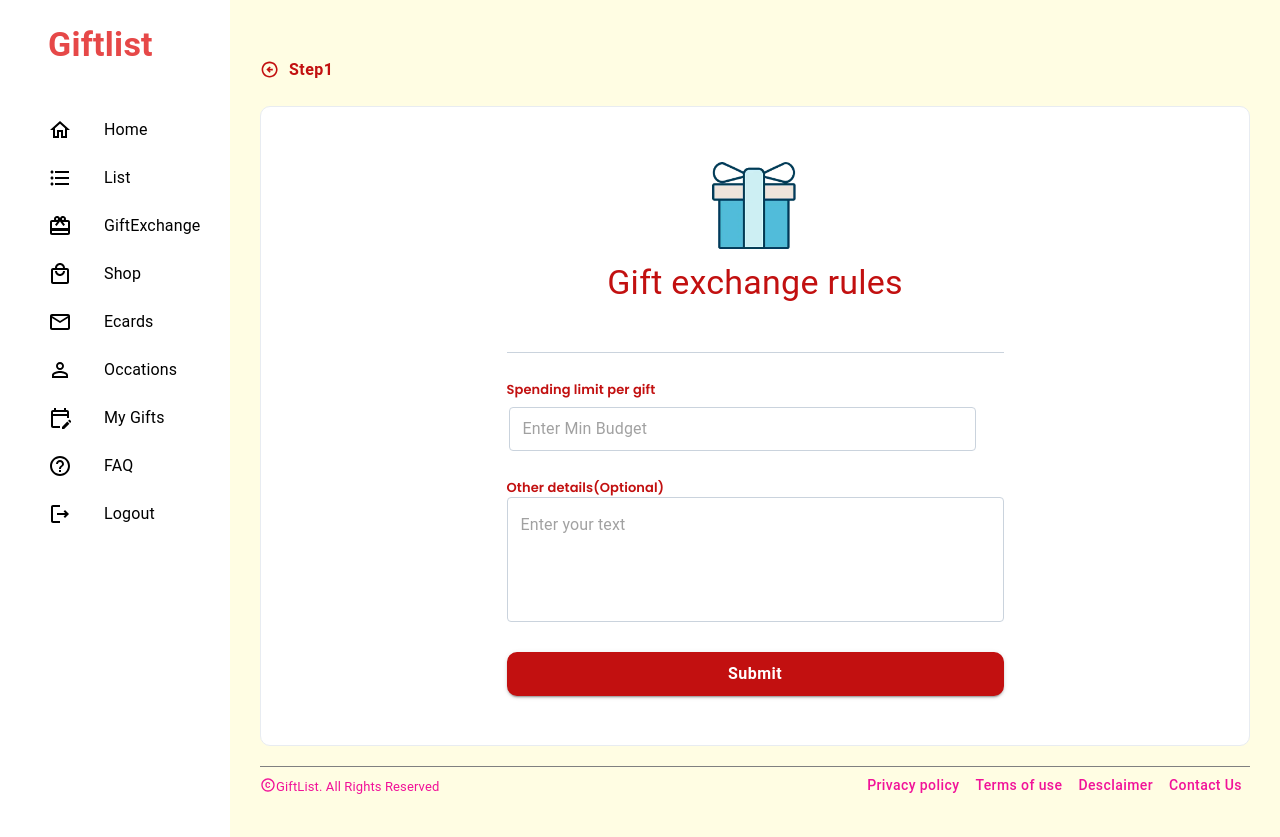
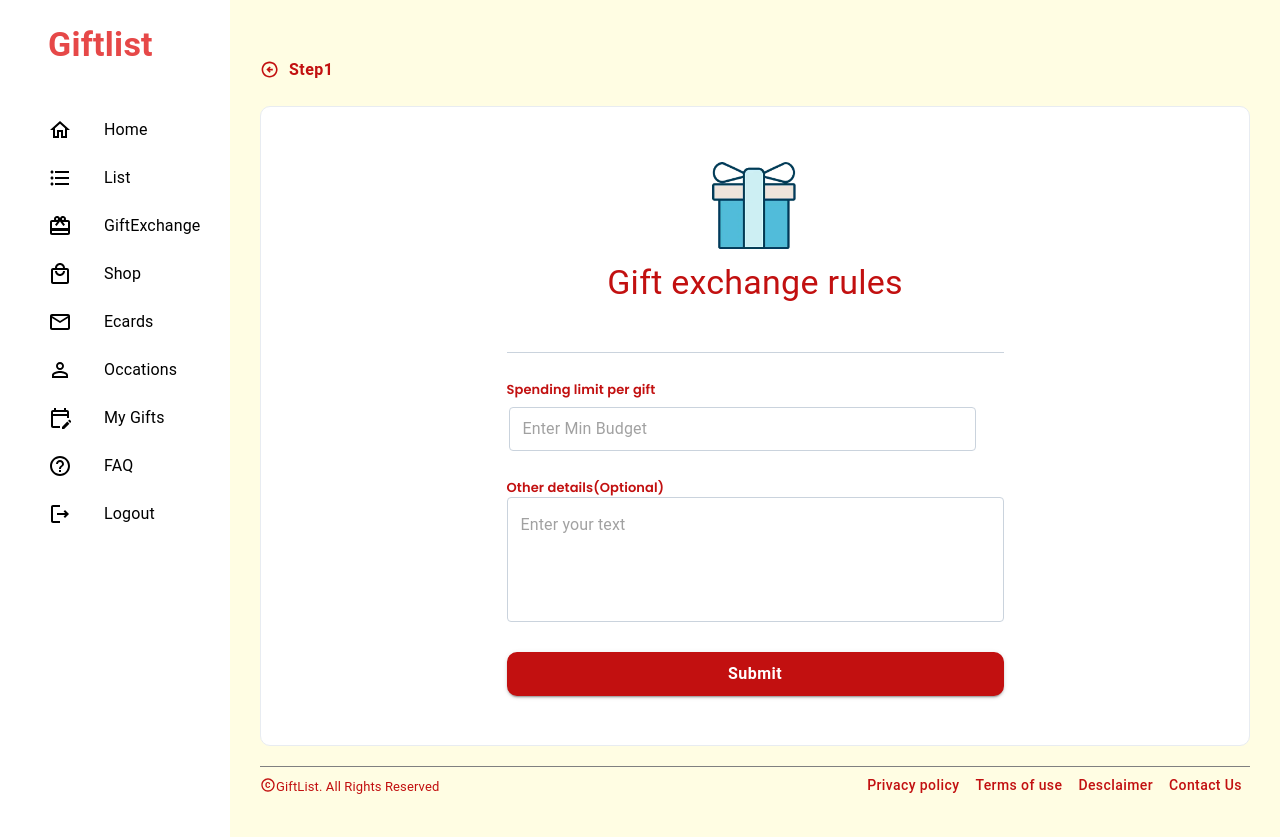
Before and after one commit to FatimaMary/giftlist, a React (Create React App) app in the folder client/: page /budget in a window 1280 px wide. Built offline with nearby package versions, Linux system fonts and the light colour scheme; the HTML template or start-up script is replaced by a standard one.

Commit message:
Update Footer.jsx

```diff
--- a/client/src/Components/Footer.jsx
+++ b/client/src/Components/Footer.jsx
@@ -24,12 +24,12 @@ function Footer() {
       <CopyrightIcon
         sx={{
           fontSize: '16px',
-          color: '#F11299'
+          color: '#C21010'
         }}
       />
       <Typography sx={{
           fontSize: '13px',
-          color: '#F11299',
+          color: '#C21010',
         }}
       >
         GiftList. All Rights Reserved
@@ -39,7 +39,7 @@ function Footer() {
       <Button
         sx={{
           textTransform: 'inherit',
-           color: '#F11299',
+           color: '#C21010',
           '&:hover': {
             cursor: 'pointer',
             color: 'skyblue',
@@ -52,7 +52,7 @@ function Footer() {
       <Button
         sx={{
           textTransform: 'inherit',
-           color: '#F11299',
+           color: '#C21010',
           '&:hover': {
             cursor: 'pointer',
             color: 'skyblue',
@@ -65,7 +65,7 @@ function Footer() {
       <Button
         sx={{
           textTransform: 'inherit',
-           color: '#F11299',
+           color: '#C21010',
           '&:hover': {
             cursor: 'pointer',
             color: 'skyblue',
@@ -78,7 +78,7 @@ function Footer() {
       <Button
         sx={{
           textTransform: 'inherit',
-           color: '#F11299',
+           color: '#C21010',
           '&:hover': {
             cursor: 'pointer',
             color: 'skyblue',
```
